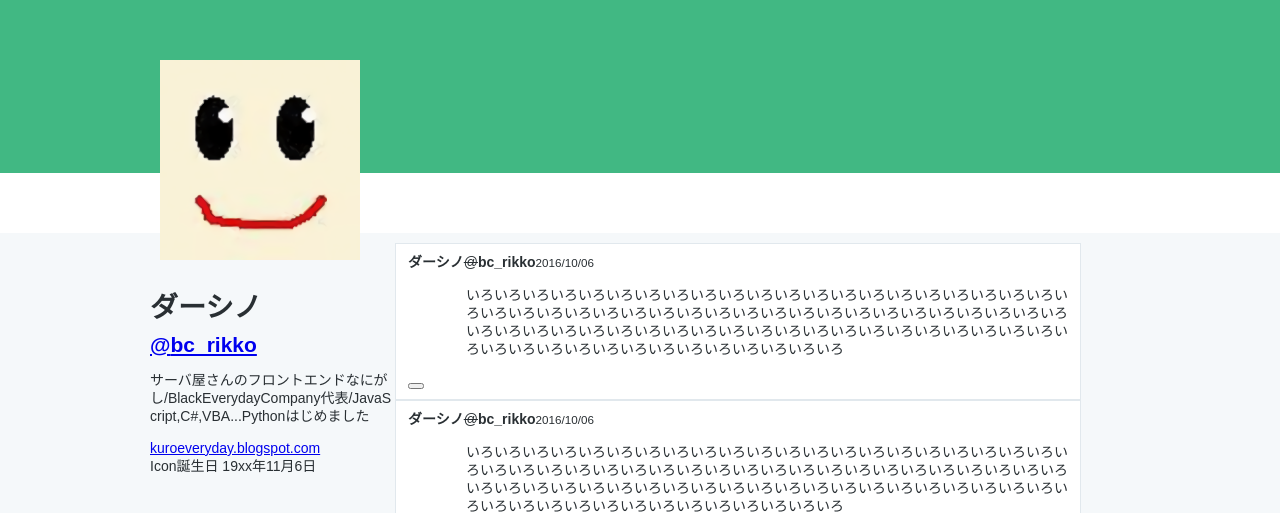
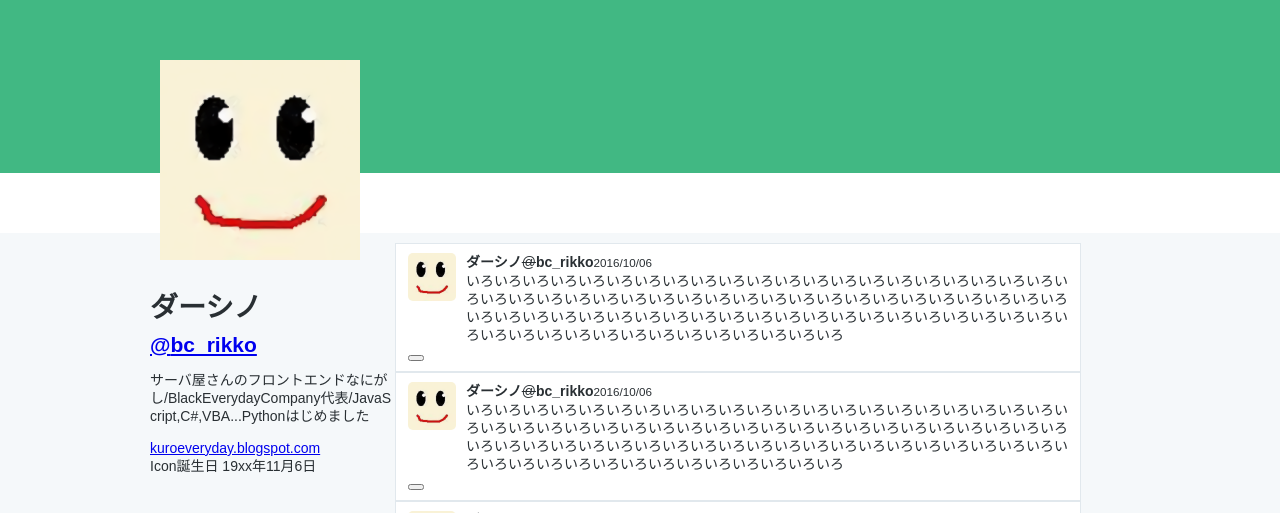
Before and after one commit to BcRikko/about-me, a Vue app: page / in a window 1280 px wide. Shown: the part 287-800 px from the top of the page. Built offline with nearby package versions, Linux system fonts and the light colour scheme; the HTML template or start-up script is replaced by a standard one.

Commit message:
:laughing: アイコンを追加

```diff
--- a/src/components/Card.vue
+++ b/src/components/Card.vue
@@ -3,7 +3,7 @@
     <div class="card">
       <div class="content">
         <div class="card__header">
-          <img class="avatar" src=""></img>
+          <img class="avatar" src="../assets/profile.png"></img>
           <strong class="username" v-text="profile.name"></strong>
           <span class="screanname"><s>@</s><b v-text="profile.screanname"></b></span>
           <small class="time" v-text="timeline.time"></small>
@@ -33,8 +33,21 @@ li {
   padding: 9px 12px;
 }
 
+img.avatar {
+  float:left;
+  width: 48px;
+  height: 48px;
+
+  border-radius: 5px;
+  margin-right: 10px;
+}
+
 .card__text-container {
   margin-left: 58px;
+}
+
+p.card-text {
+  margin: 0;
 }
 </style>
 
```
